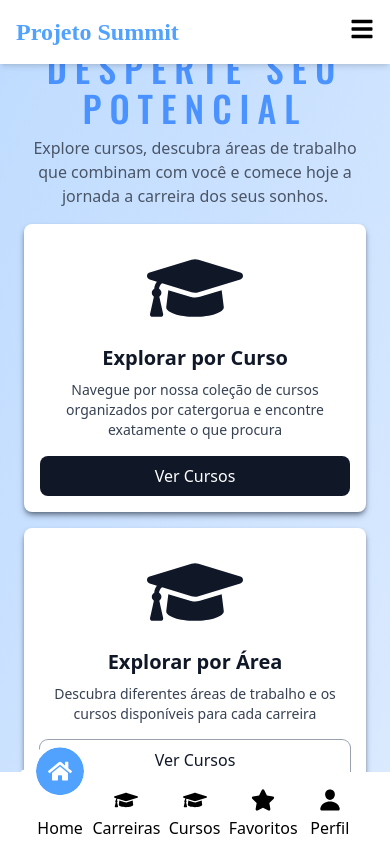
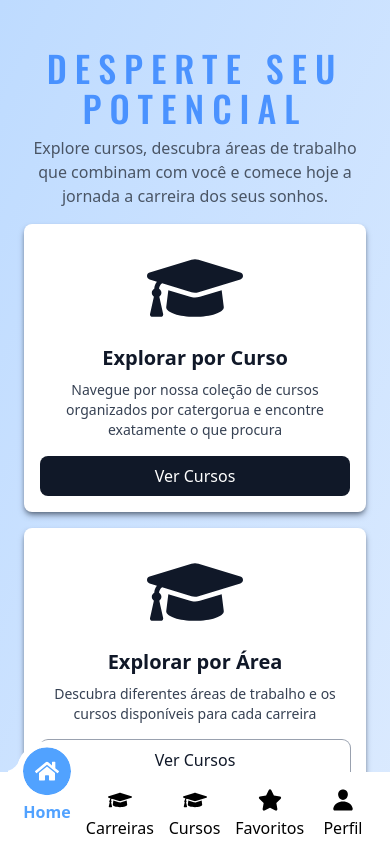
Before and after one commit to ThiagoMotejunas/Summit_Client, a React (Vite) app: page / in a window 390 px wide. Built offline with nearby package versions, Linux system fonts and the light colour scheme; a web font is replaced by a local one.

Commit message:
responsive navbar and animations

```diff
--- a/src/App.tsx
+++ b/src/App.tsx
@@ -6,12 +6,12 @@ import HomePage from './pages/HomePage'
 import NotFound from './pages/NotFound'
 import MobileNavbar from './components/MobileNavbar'
 import DesktopNavbar from './components/DesktopNavbar'
+import NavbarHolder from './components/NavbarHolder'
 
 const App: React.FC = () => {
   return (
     <div>
-      <MobileNavbar />
-      <DesktopNavbar/>
+      <NavbarHolder />
       <Routes>
         <Route path='/login' element={<LoginPage />} />
         <Route path="/" element={<HomePage />} />
--- a/src/components/DesktopNavbar.tsx
+++ b/src/components/DesktopNavbar.tsx
@@ -23,7 +23,7 @@ const DesktopNavbar: React.FC = () => {
     }
 
     return (
-        <header className='fixed top-0 w-full h-16 bg-white shadow-md'>
+        <header className='fixed top-0 w-full h-16 bg-white shadow-md hidden lg:block'>
             <nav className="lg:flex h-16 gap-12 px-4 ">
                 {/* LOGO */}
                 <div className='flex h-full items-center xl:flex-1/3'>
--- a/src/components/MobileNavbar.tsx
+++ b/src/components/MobileNavbar.tsx
@@ -6,8 +6,8 @@ import { IoPerson } from 'react-icons/io5';
 const MobileNavbar: React.FC = () => {
 
     return (
-        <div className='fixed bottom-0 w-full bg-white'>
-            <nav className='flex justify-around items-center h-18 px-8'>
+        <div className='fixed bottom-0 w-full bg-white lg:hidden'>
+            <nav className='flex justify-around items-center h-18 px-[4vw]'>
                 <NavbarButton icon={<FaHome />} label='Home' link='/' />
                 <NavbarButton icon={<FaGraduationCap />} label='Carreiras' link='/carrear' />
                 <NavbarButton icon={<FaGraduationCap />} label='Cursos' link='/courses' />
--- a/src/components/NavbarButton.tsx
+++ b/src/components/NavbarButton.tsx
@@ -22,13 +22,16 @@ const NavbarButton: React.FC<NavbarButtonProps> = ({ link, icon, label, classNam
             className={'flex flex-col justify-start items-center'}
         >
             <span className={
-                `relative flex justify-center items-center w-[3rem] aspect-square rounded-full text-2xl outline-white transition duration-500 ease-in-out ` +
+                `relative flex justify-center items-center w-[3rem] aspect-square rounded-full text-2xl outline-white transition duration-500 delay-50 ease-in-out ` +
                 `${selected ?
                     "-translate-y-[1.8rem] bg-blue-400 text-white outline-[6px] " +
                     "after:absolute after:content-[''] after:left-[3.2rem] after:w-[1rem] after:h-[1rem] after:translate-y-[-.5rem] after:bg-transparent after:rounded-bl-full after:shadow-[-4px_4px_0_0_white] " +
                     "before:absolute before:content-[''] before:right-[3.2rem] before:w-[1rem] before:h-[1rem] before:translate-y-[-.5rem] before:bg-transparent before:rounded-br-full before:shadow-[4px_4px_0_0_white] " : 'outline-[0]'} `
             }>{icon}</span>
-            <span className={`-mt-2`}>{label}</span>
+            <span className={
+                `-mt-2 transition duration-500 ease-in-out ` +
+                `${selected ? '-translate-y-[1rem] text-blue-400 text-md font-semibold' : ''}`
+                }>{label}</span>
         </Link>
     )
 }
--- /dev/null
+++ b/src/components/NavbarHolder.tsx
@@ -0,0 +1,14 @@
+import React from 'react'
+import MobileNavbar from './MobileNavbar'
+import DesktopNavbar from './DesktopNavbar'
+
+const NavbarHolder = () => {
+  return (
+    <div className='relative'>
+              <MobileNavbar />
+              <DesktopNavbar/>
+    </div>
+  )
+}
+
+export default NavbarHolder
```
